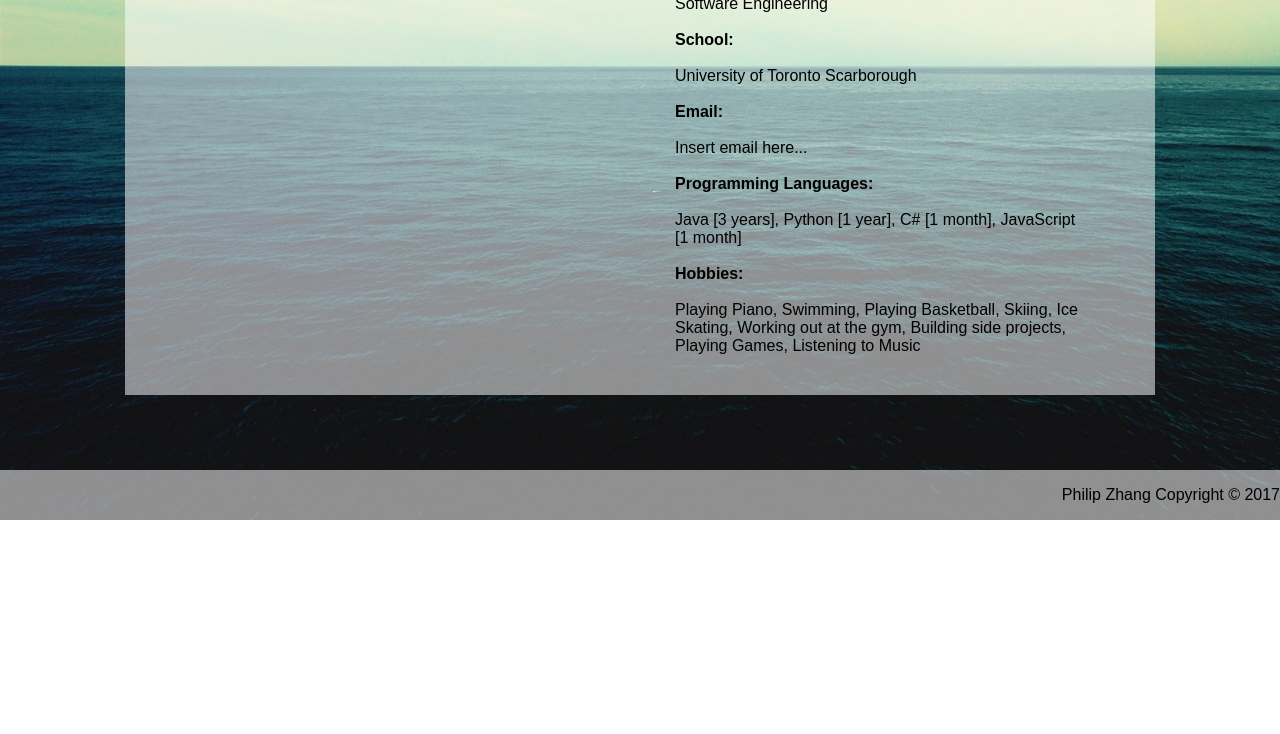
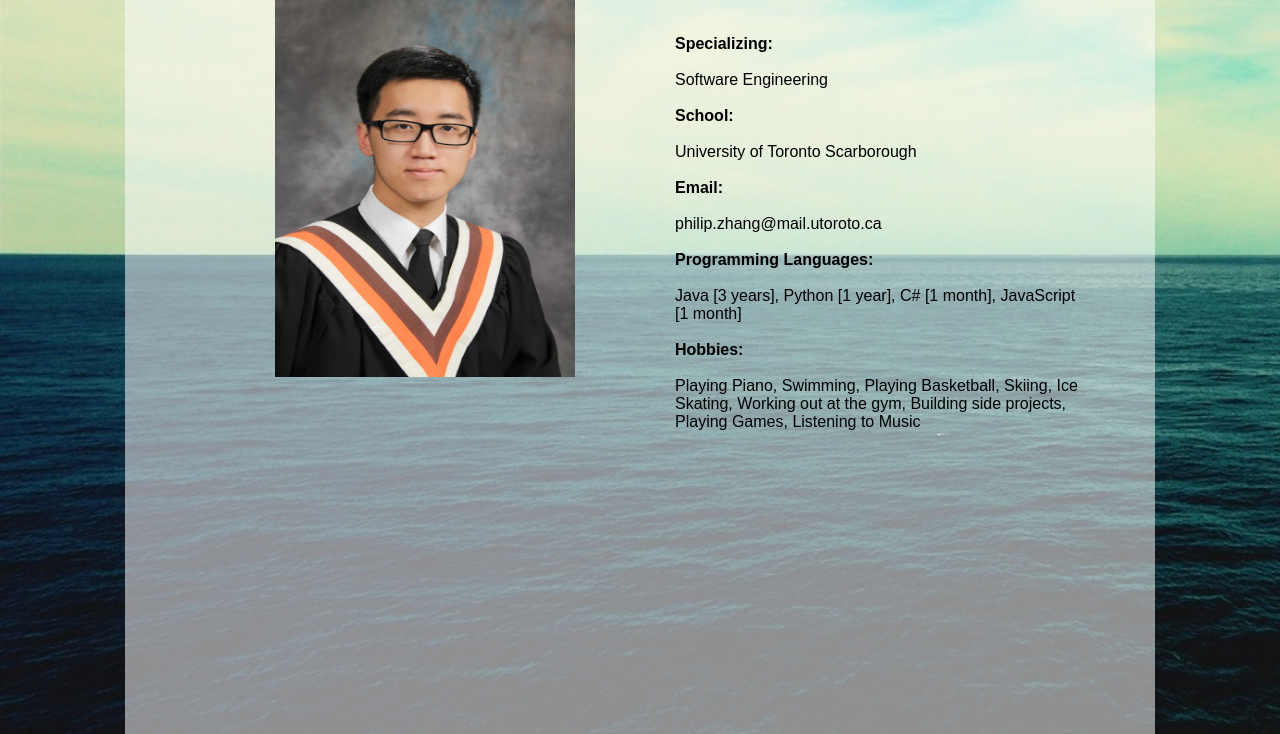
Before and after one commit to ImNotMee/ImNotMee.github.io, a plain HTML site: page main.html in a window 1280 px wide. Shown: the part 366-1100 px from the top of the page. Before the commit the page ends 886 px from the top, so only its background shows below. Drawn offline with Linux system fonts and the light colour scheme.

Commit message:
Added in picture and email

```diff
--- a/main.html
+++ b/main.html
@@ -18,12 +18,12 @@
     </div>
 
     <div class="intro">
-        <img src="" alt="Insert Picture Here">
+        <img src="images/picofme.jpg" alt="Insert Picture Here">
         <h1>Computer Science Co-op Student</h1><br>
         <p id ="Maintext">
             <Strong>Specializing:<br></Strong> <br>Software Engineering <br><br>
             <Strong>School:<br></Strong> <br>University of Toronto Scarborough <br><br>
-            <Strong>Email:<br></Strong> <br>Insert email here...<br><br>
+            <Strong>Email:<br></Strong> <br>philip.zhang@mail.utoroto.ca<br><br>
             <Strong>Programming Languages:<br></Strong> <br>Java [3 years], Python [1 year], C# [1 month], JavaScript [1 month]<br><br>
             <Strong>Hobbies:<br></Strong><br> Playing Piano, Swimming, Playing Basketball, Skiing, Ice Skating, Working out at the gym, Building side projects, Playing Games, Listening to Music
         </p>
--- a/style.css
+++ b/style.css
@@ -63,7 +63,7 @@ b {
 img {
     left: 100px;
     padding: 50px;
-    height: 510px;
+    height: 500px;
     width: 400px;
     top: 150px;
 }
@@ -76,6 +76,7 @@ h1 {
 
 h1, #Maintext {
     left: 550px;
+    bottom: 350px;
     font-family: sans-serif;
     color: black;
 }
@@ -90,7 +91,6 @@ h1, #Maintext {
 
 #Maintext {
     width: 40%;
-    bottom: 40px;
 }
 
 /* Bottom Style */
```
Also changed, not shown: projects.html (+2 -2 lines), images/picofme.jpg (added).
